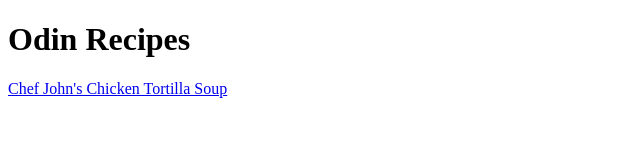
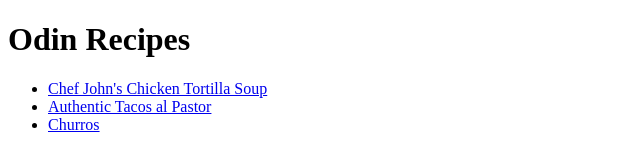
Before and after one commit to dquackenbush/odin-recipes, a plain HTML site: page index.html in a window 1280 px wide. Shown: the whole page, without its empty margins (0-640 px from the left). Drawn offline with Linux system fonts and the light colour scheme.

Commit message:
Add links to second and third recipe pages

```diff
--- a/index.html
+++ b/index.html
@@ -7,6 +7,11 @@
 
 <body>
     <h1>Odin Recipes</h1>
-    <a href="recipes/tortilla-soup.html">Chef John's Chicken Tortilla Soup</a>
+    <ul>
+        <li><a href="recipes/tortilla-soup.html">Chef John's Chicken Tortilla Soup</a></li>
+        <li><a href="recipes/tacos-al-pastor.html">Authentic Tacos al Pastor</a></li>
+        <li><a href="recipes/churros.html">Churros</a></li>
+    </ul>
+
 </body>
 </html>
```
